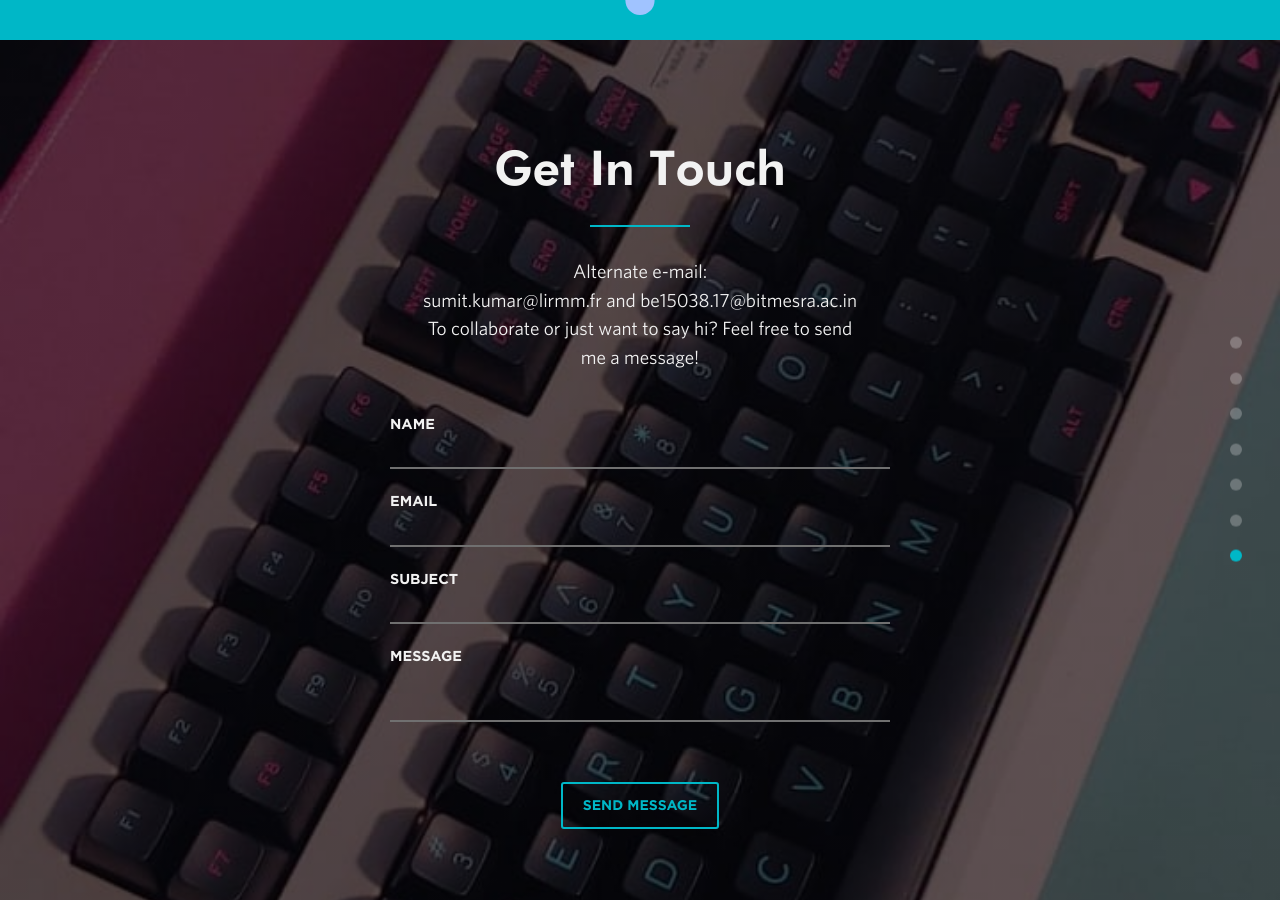
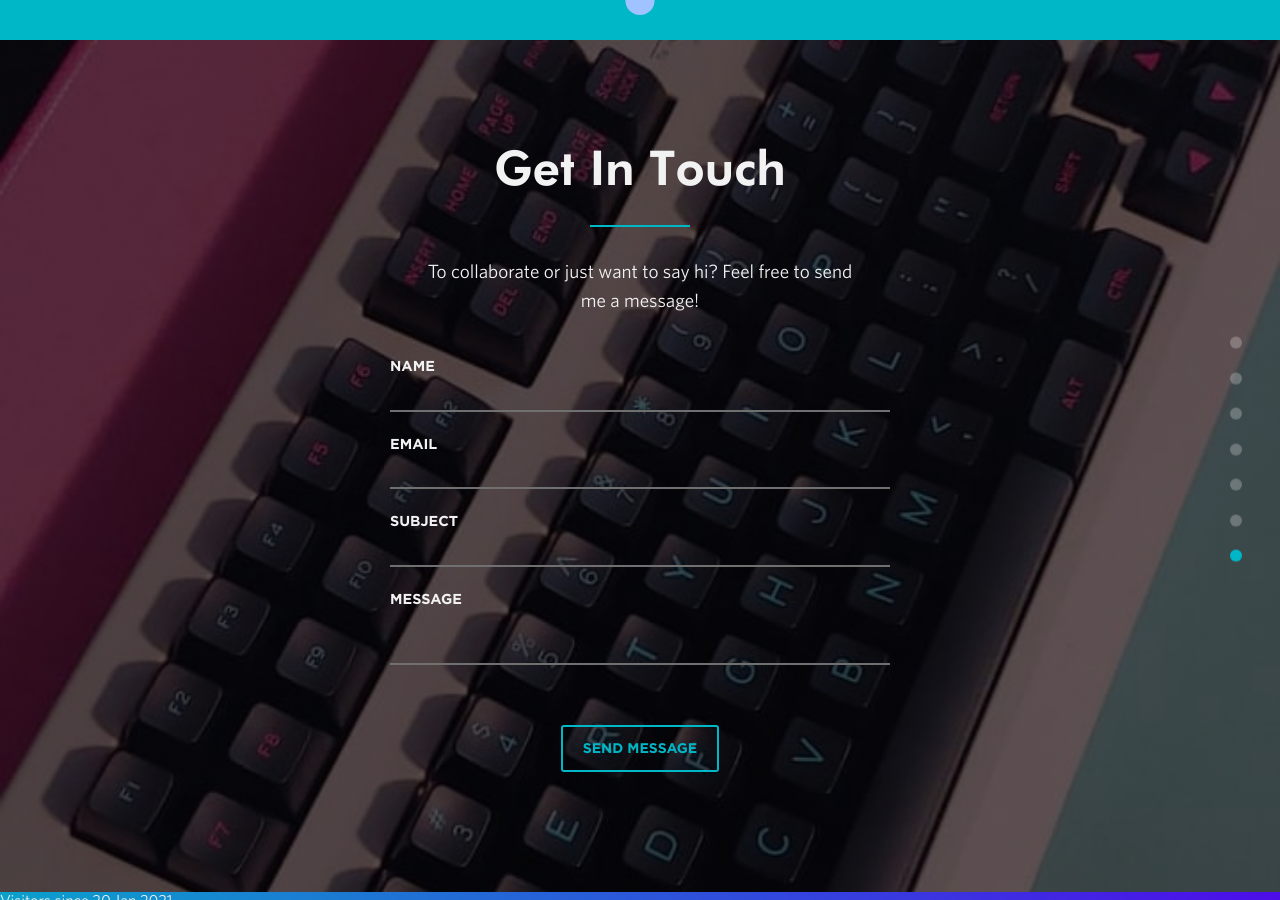
Before and after one commit to sumit6597/sumit6597.github.io, a Jekyll site: the page built from index.html, in a window 1280 px wide and 900 px high, scrolled down 9442 px. Built offline with Jekyll 4.4.1, drawn with Linux system fonts in a browser that asks for light colours; nearby versions of some CDN libraries.

Commit message:
Update contact.html

```diff
--- a/_includes/contact.html
+++ b/_includes/contact.html
@@ -8,7 +8,7 @@
       <div class="center">
         <h1 class="section-heading">Get In Touch</h1>
         <span class="divider center"></span>
-        <p class="contact-description"> Alternate e-mail: <br> sumit.kumar@lirmm.fr and be15038.17@bitmesra.ac.in <br>To collaborate or just want to say hi? Feel free to send me a message!</p>
+        <p class="contact-description"> To collaborate or just want to say hi? Feel free to send me a message!</p>
       </div>
       <div class="contact-wrapper">
         <form id="contactform" class="form-wrapper" method="POST" autocomplete="off">
```
